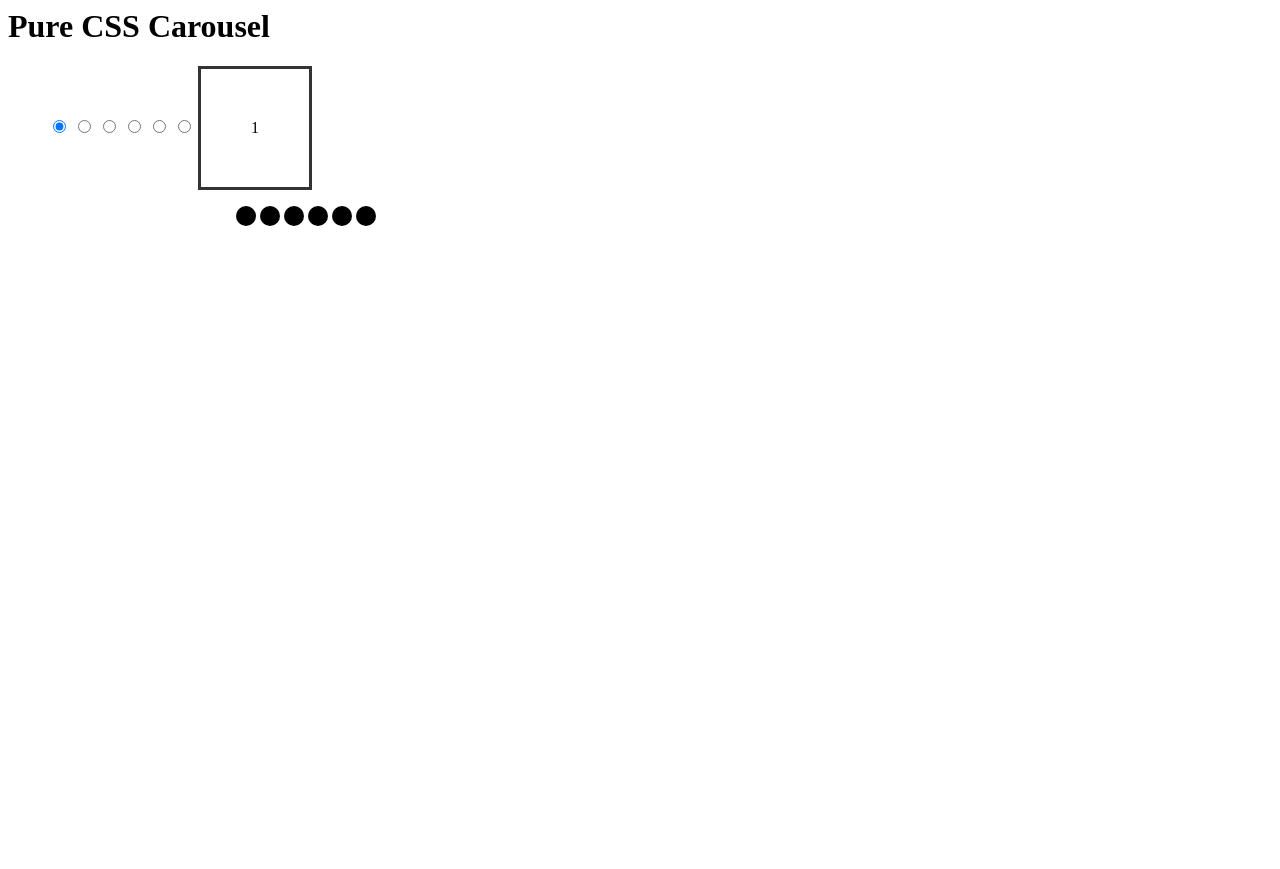
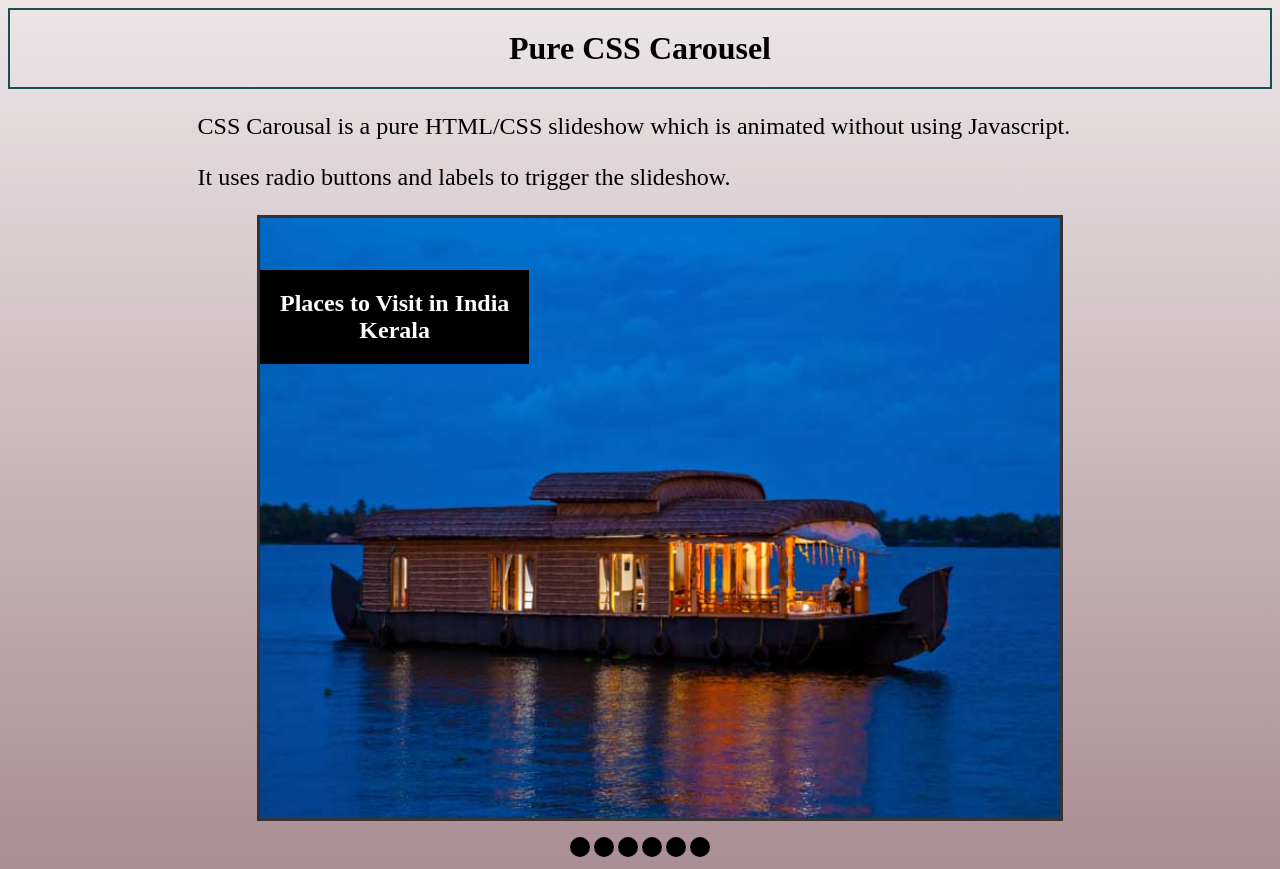
Before and after one commit to jefb31/pure-CSS-Carousel, a plain HTML site: page html/index.html in a window 1280 px wide. Before the commit the page ends 800 px from the top, so only its background shows below. Drawn offline with Linux system fonts and the light colour scheme.

Commit message:
body styling

```diff
--- /dev/null
+++ b/css/carousel.css
@@ -0,0 +1,12 @@
+.slider:nth-of-type(1):checked ~ .slide1:nth-of-type(1),
+.slider:nth-of-type(2):checked ~ .slide1:nth-of-type(2),
+.slider:nth-of-type(3):checked ~ .slide1:nth-of-type(3),
+.slider:nth-of-type(4):checked ~ .slide1:nth-of-type(4),
+.slider:nth-of-type(5):checked ~ .slide1:nth-of-type(5),
+.slider:nth-of-type(6):checked ~ .slide1:nth-of-type(6) {
+	display: inline-block;
+}
+
+input[type=radio] {
+	display: none;
+}
--- /dev/null
+++ b/css/general.css
@@ -0,0 +1,44 @@
+body {
+	background: -webkit-linear-gradient(#ece6e7,#a98d94);
+	background: -o-linear-gradient(#ece6e7,#a98d94);
+	background: -moz-linear-gradient(#ece6e7,#a98d94);
+	background: linear-gradient(#ece6e7,#a98d94);
+}
+h1 {
+	text-align: center;
+    padding: 20px;
+    border: 2px solid #184e54;
+}
+ul {
+	text-align: center;
+}
+li {
+	border: 3px solid #333;
+	list-style: none;
+	display: none;
+}
+img {
+	width: 800px;
+	height: 600px;
+	position: relative;
+}
+h2 {
+	position: absolute;
+	top: 250px;
+	color: #fff;
+	padding: 20px;
+	background-color: #000;
+}
+p {
+    font-size: x-large;
+    padding-left: 15%;
+}
+label {
+	background: black;
+    padding: 10px;
+    border-radius: 50%;
+    display: inline-block;
+}
+.selector {
+	text-align: center;
+}
--- a/css/style.css
+++ b/css/style.css
@@ -1,23 +1,2 @@
-li {
-	padding: 50px;
-	border: 3px solid #333;
-	list-style: none;
-	display: none;
-}
-label {
-	background: black;
-    padding: 10px;
-    border-radius: 50%;
-    display: inline-block;
-}
-.selector {
-	padding-left: 18%;
-}
-.slider:nth-of-type(1):checked ~ .slide1:nth-of-type(1),
-.slider:nth-of-type(2):checked ~ .slide1:nth-of-type(2),
-.slider:nth-of-type(3):checked ~ .slide1:nth-of-type(3),
-.slider:nth-of-type(4):checked ~ .slide1:nth-of-type(4),
-.slider:nth-of-type(5):checked ~ .slide1:nth-of-type(5),
-.slider:nth-of-type(6):checked ~ .slide1:nth-of-type(6) {
-	display: inline-block;
-}
+@import url("carousel.css");
+@import url("general.css");
--- a/html/index.html
+++ b/html/index.html
@@ -6,6 +6,15 @@
 <body>
 	<h1>Pure CSS Carousel</h1>
 	<div>
+		<p>
+			CSS Carousal is a pure HTML/CSS slideshow which is animated
+			without using Javascript.
+		</p>
+		<p>
+			It uses radio buttons and labels to trigger the slideshow.
+		</p>
+	</div>
+	<div>
 		<ul>
 			<input type="radio" name="slider" id="1" class="slider" checked>
 			<input type="radio" name="slider" id="2" class="slider">
@@ -13,12 +22,30 @@
 			<input type="radio" name="slider" id="4" class="slider">
 			<input type="radio" name="slider" id="5" class="slider">
 			<input type="radio" name="slider" id="6" class="slider">
-			<li class="slide1">1</li>
-			<li class="slide1">2</li>
-			<li class="slide1">3</li>
-			<li class="slide1">4</li>
-			<li class="slide1">5</li>
-			<li class="slide1">6</li>
+			<li class="slide1">
+				<img src="../images/kerala.jpg">
+				<h2>Places to Visit in India <br /> Kerala</h2>
+			</li>
+			<li class="slide1">
+				<img src="../images/DelhiAkshardham.jpeg">
+				<h2>Delhi-Akshardham</h2>
+			</li>
+			<li class="slide1">
+				<img src="../images/charminar.jpg">
+				<h2>Hyderabad-Charminar</h2>
+			</li>
+			<li class="slide1">
+				<img src="../images/GoldenTemple.jpg">
+				<h2>Amritsar-Golden Temple</h2>
+			</li>
+			<li class="slide1">
+				<img src="../images/HussainSagar.jpg">
+				<h2>Hyderabad-Hussain Sagar</h2>
+			</li>
+			<li class="slide1">
+				<img src="../images/qutubMinar.jpg">
+				<h2>Old Delhi-Hussain Sagar</h2>
+			</li>
 		</ul>
 	</div>
 	<div class="selector">
```
Also changed, not shown: images/DelhiAkshardham.jpeg (added), images/GoldenTemple.jpg (added), images/HussainSagar.jpg (added), images/charminar.jpg (added), images/kerala.jpg (added), images/qutubMinar.jpg (added).
